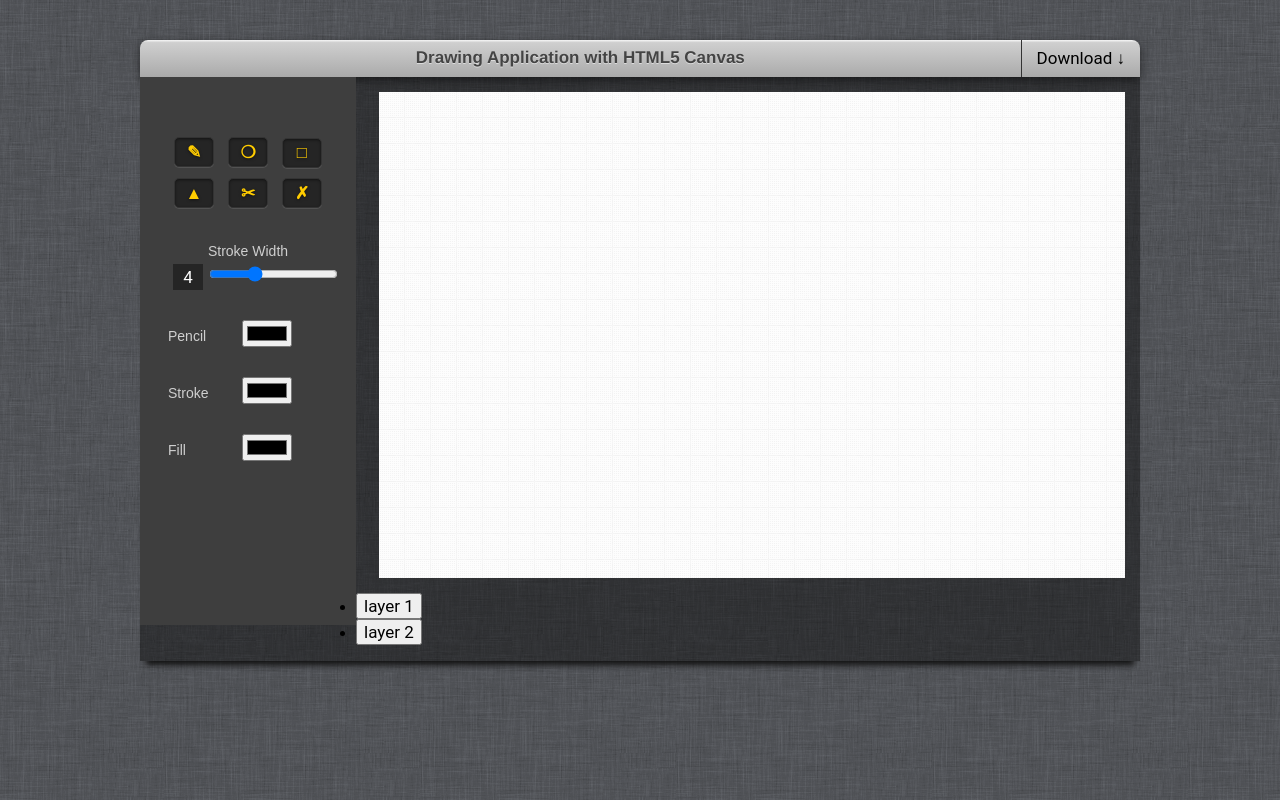
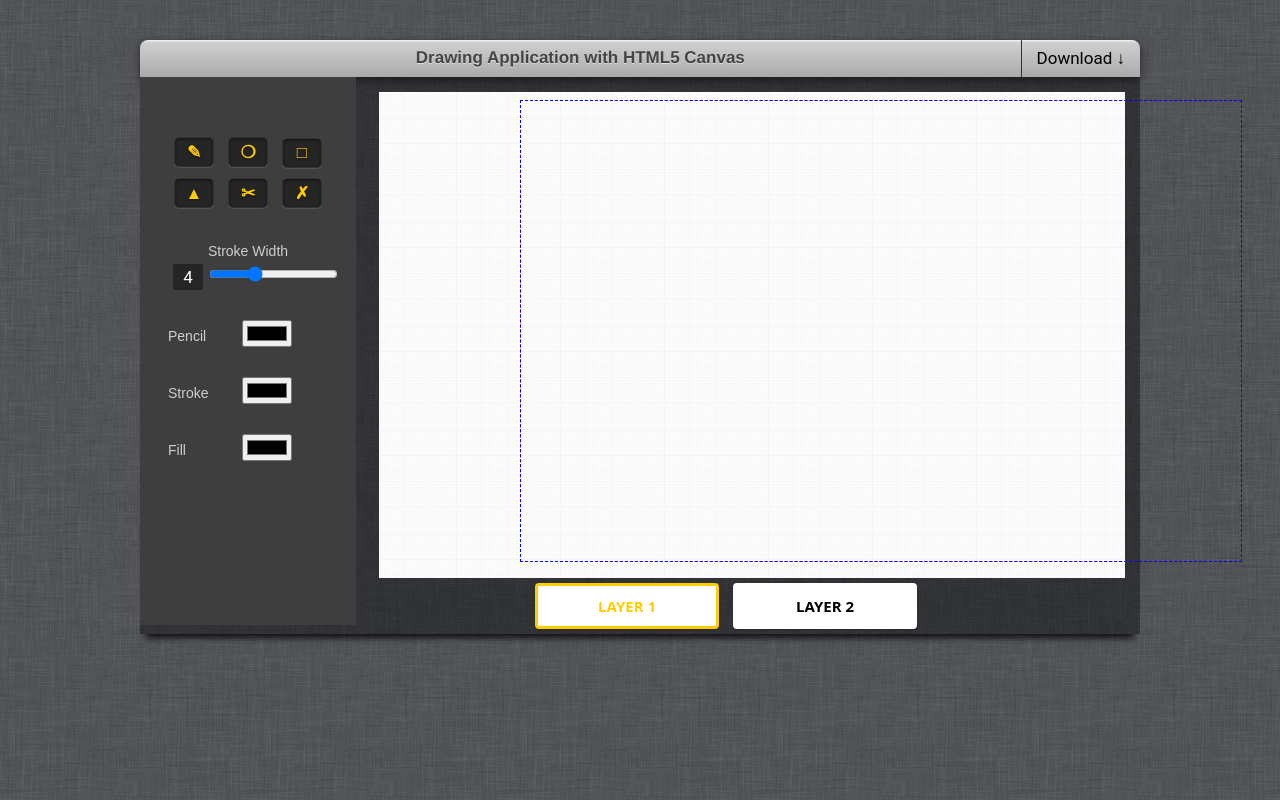
Before and after one commit to Udokah/canvas-project, a plain HTML site: page index.html in a window 1280 px wide. Drawn offline with Linux system fonts and the light colour scheme.

Commit message:
added layering functionality

```diff
--- a/assets/css/style.css
+++ b/assets/css/style.css
@@ -216,12 +216,29 @@ button:focus{
 .board{
     float: right;
     margin:15px;
-    width: 73%;
+    width: 730px;
     height: 470px;
     background: url("../img/tiny_grid.png") #ffffff;
     padding: 8px;
     text-align: center;
     cursor:cell;
+}
+
+.board canvas{
+    position: absolute;
+    left: 520px;
+}
+
+.board #canvas1{
+    border:1px dashed blue;
+    z-index: 100;
+    background: transparent;
+}
+
+.board #canvas2{
+    z-index: 50;
+    border:1px dashed red;
+    background: transparent;
 }
 
 #overlay{
@@ -240,3 +257,47 @@ button:focus{
     width: 900px;
     margin-top: 200px;
 }
+
+.layers{
+    display: inline-block;
+    border:none;
+    width: 500px;
+    margin-left: 100px;
+    text-align: center;
+    margin-top: -15px;
+    padding:5px;
+}
+
+.layers ul{
+    display: inline;
+}
+
+.layers ul li{
+    display: inline-block;
+}
+
+.layers ul li button{
+    display: inline-block;
+    margin-right: 10px ;
+    padding:10px 60px;
+    text-transform: uppercase;
+    border:3px solid #ffffff;
+    background-color: #ffffff;
+    cursor: pointer;
+    text-decoration: none;
+    font-family: 'Open Sans', sans-serif;
+    font-size: 15px;
+    box-shadow: 0 1px 2px 0 rgba(0, 0, 0, 0.22);
+    font-weight: bold;
+    border-radius: 4px;
+    -moz-border-radius:4px;
+    -webkit-border-radius: 4px;
+}
+
+.layers ul li button:hover{
+    color: #fc0;
+}
+.layers ul li button.selected{
+    color: #fc0;
+    border:3px solid #fc0;
+}
--- a/assets/js/script.js
+++ b/assets/js/script.js
@@ -1,9 +1,6 @@
-var canvas = document.getElementById('canvas');
-var canvasClass = new CanvasClass(canvas);
-canvasClass.initialize();
-canvasClass.bindSettingsChangeListenters();
-canvasClass.bindDrawingModesChangeListener();
-
+var canvas1 = document.getElementById('canvas1');
+var canvas2 = document.getElementById('canvas2');
+var canvasClass ;
 var dragging = false ;
 
 var drawLine = function(e){
@@ -45,10 +42,51 @@ var disengage = function(){
     canvasClass.context.beginPath();
 };
 
+var initializeCanvas = function(canvas){
+    canvasClass = new CanvasClass(canvas);
+    canvasClass.initialize();
+    canvasClass.bindSettingsChangeListenters();
+    canvasClass.bindDrawingModesChangeListener();
+
+    /* Bind them listeners to the canvas */
+    canvas.addEventListener('mousedown', engage);
+    canvas.addEventListener('mouseup', disengage);
+    canvas.addEventListener('mousemove', drawLine);
+    canvas.addEventListener('click', drawShape);
+};
+
+initializeCanvas(canvas1);
+
 /*overlay effizy*/
 document.getElementById('overlay').addEventListener('dblclick', function(){
     this.style.display = "none";
 });
+
+/* Activate button for first layer */
+var layer1 = document.getElementById('layer1');
+var layer2 = document.getElementById('layer2');
+
+layer1.setAttribute("class","selected");
+
+layer1.addEventListener('click', function(){
+    layer2.removeAttribute("class");
+    this.setAttribute("class","selected");
+    canvas1.style.zIndex = 100 ;
+    canvas2.style.zIndex = 50 ;
+    initializeCanvas(canvas1);
+});
+
+layer2.addEventListener('click', function(){
+    layer1.removeAttribute("class");
+    this.setAttribute("class","selected");
+    canvas1.style.zIndex = 50 ;
+    canvas2.style.zIndex = 100 ;
+    initializeCanvas(canvas2);
+});
+
+
+
+
 
 /* button pick effect */
 /*
@@ -65,9 +103,3 @@ for(var i=0; i<toolBtn.length; i++){
     toolBtn[i].addEventListener('click', selectEffect);
 }
 */
-
-/* Bind them listeners to the canvas */
-canvas.addEventListener('mousedown', engage);
-canvas.addEventListener('mouseup', disengage);
-canvas.addEventListener('mousemove', drawLine);
-canvas.addEventListener('click', drawShape);
--- a/index.html
+++ b/index.html
@@ -66,15 +66,19 @@
     </div>
 
     <div class="board">
-        <canvas id="canvas" width="720px" height="460px">
+        <canvas id="canvas1" width="720px" height="460px">
             Sorry, your browser is rubbish :P
         </canvas>
+        <canvas id="canvas2" width="720px" height="460px">
+            Sorry, your browser is rubbish :P
+        </canvas>
+
     </div>
 
     <div class="layers">
         <ul>
-            <li><button>layer 1</button></li>
-            <li><button>layer 2</button></li>
+            <li><button id="layer1">layer 1</button></li>
+            <li><button id="layer2">layer 2</button></li>
         </ul>
     </div>
 
```
